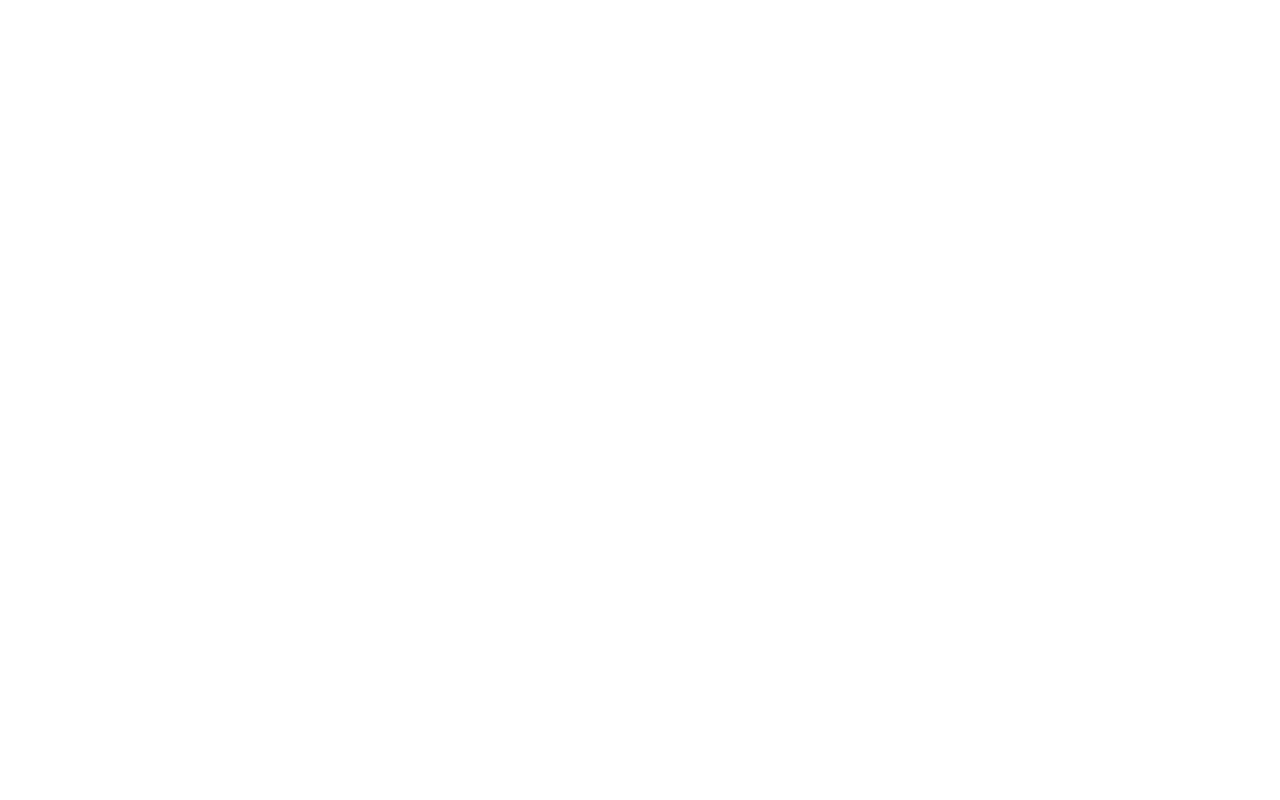
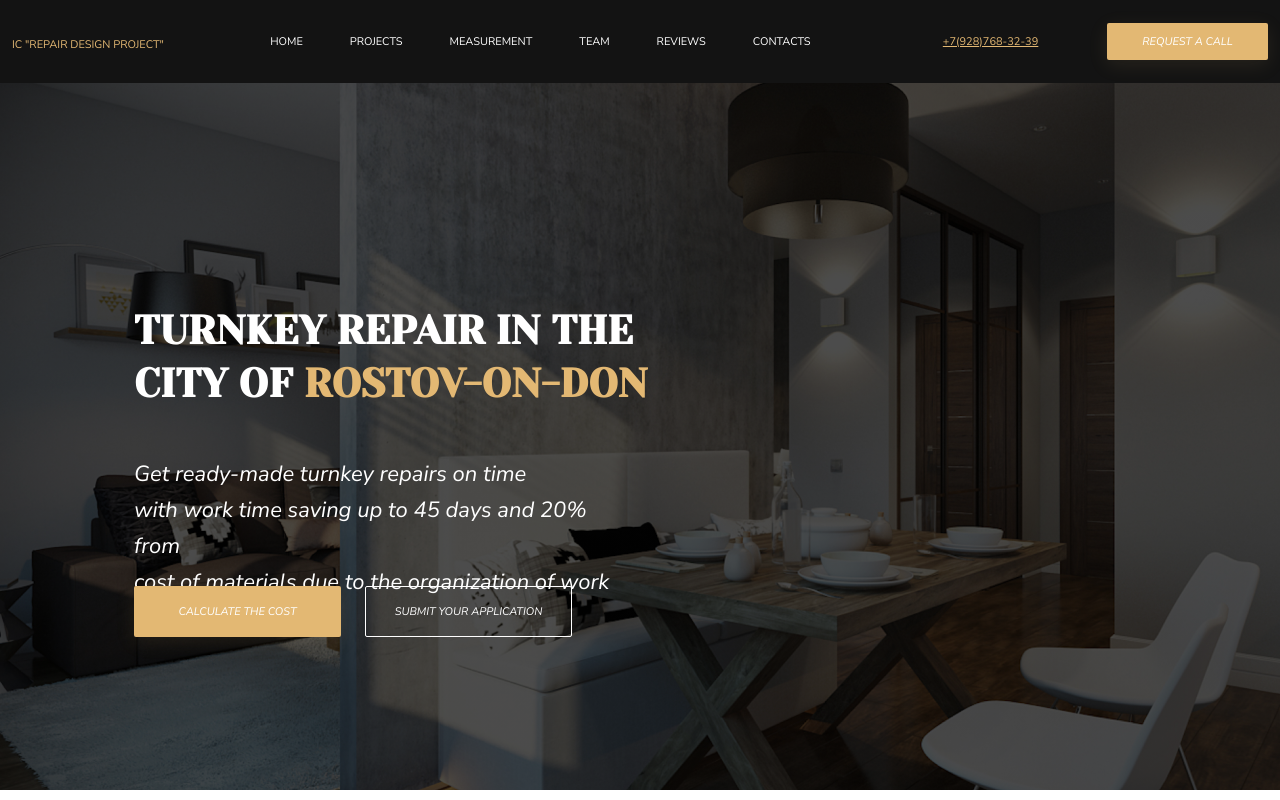
Before and after one commit to Eugene860/Skillfactory, a plain HTML site: page index.html in a window 1280 px wide. Drawn offline with Linux system fonts and the light colour scheme.

Commit message:
add files

```diff
--- /dev/null
+++ b/CSS/style.css
@@ -0,0 +1,139 @@
+@import url('https://fonts.googleapis.com/css2?family=Nunito+Sans:ital@0;1&family=Yeseva+One&display=swap');
+* {
+box-sizing: border-box;
+}
+body {
+    margin: 0;
+    padding: 0;
+}
+.headerbutton {
+    background: #E3B873;
+    box-shadow: 0px 5px 20px rgba(227, 184, 115, 0.1);
+    border: 0;
+    border-radius: 2px;
+    color: white;
+    text-transform: uppercase;
+    padding: auto 0;
+    font-size: 11px;
+    width: 161px;
+    height: 37px;
+    font-family: "Nunito Sans";
+    font-style: italic;
+    line-height: 15px;
+        }
+header {
+    font-family: "Nunito Sans";
+    font-style: normal;
+    font-size: 11px;
+    line-height: 15px;
+}
+.header {
+background-color: #131313;
+}
+.container {
+    display: flex;
+    flex-direction: row;
+    justify-content: space-between;
+    max-width: 1256px;
+    height: 83px;
+    margin: 0 auto;
+    align-items: center;
+    }
+.header__logo {
+    color: #E3B873;
+    width: 180px;
+    height: 10px;
+    font-size: 11px;
+    padding: 0;
+}
+   .header__menu {
+    display: flex;
+    flex-direction: row;
+    justify-content: space-between;
+    list-style: none;
+    margin-right: 47px;
+}
+.hm__item {
+    margin-right: 47px;
+    padding: 0;
+}
+.hmi__link {
+    color: white;
+    text-decoration: none;
+}
+.phone {
+    width: 126px;
+    height: 16px;
+    font-size: 11px;
+}
+.phonelink {
+    color: #E3B873;
+}
+.main {
+    max-width: 1438px;
+    height: 707px;
+    background-image: linear-gradient(rgba(0, 0, 0, 0.7), rgba(0, 0, 0, 0.7)), url(../Images/image43.jpg);
+    margin: 0px;
+    padding-left: 134px;
+    padding-top: 194px;
+    padding-bottom: 0px;
+    position: relative;
+
+}
+    .title {
+    padding: 0px 0px 19px 0px;
+    margin: 0px;
+    font-family: "Yeseva One";
+    font-size: 40px;
+    font-style: normal;
+    line-height: 53px;
+    position: relative;
+    top: 0px;
+}
+h1 {
+    text-transform: uppercase;
+    color: white;
+    font-size: 40px;
+}
+.city {
+    color: #E3B873;
+}
+.content {
+    width: 504px;
+    height: 89px;
+    margin: 0px 0px 41px 0px;
+    font-size: 22px;
+    color: white;
+    font-family: "Nunito Sans";
+    font-style: italic;
+    line-height: 36px;
+}
+.mainbutton1 {
+    background: #E3B873;
+    box-shadow: 0px 5px 20px rgba(227, 184, 115, 0.1);
+    border: 0;
+    border-radius: 2px;
+    color: white;
+    text-transform: uppercase;
+    padding: auto 0;
+    font-size: 11px;
+    width: 207px;
+    height: 51px;
+    font-family: "Nunito Sans";
+    font-style: italic;
+    line-height: 15px;
+}
+.mainbutton2 {
+    color: white;
+    text-transform: uppercase;
+    margin-left: 20px;
+    font-size: 11px;
+    width: 207px;
+    height: 51px;
+    background-color: inherit;
+    border: 1px solid #FFFFFF;
+    border-radius: 2px;
+    font-family: "Nunito Sans";
+    font-style: italic;
+    line-height: 15px;
+}
--- a/index.html
+++ b/index.html
@@ -1,3 +1,47 @@
+<!DOCTYPE html>
 <html>
-
+    <head>
+        <meta charset="UTF-8">
+        <meta name="viewport" content="width=device-width, initial-scale=1.0">
+        <link href="https://fonts.googleapis.com/css2?family=Nunito+Sans:ital@0;1&family=Yeseva+One&display=swap" rel="stylesheet">
+        <link href="./CSS/style.css" rel="stylesheet" type="text/css">
+        <title>Документ</title>
+    </head>
+    <body>
+         <header class="header">
+             <div class="container">
+                <div class="header__logo">IC "REPAIR DESIGN PROJECT"</div>
+                <nav>
+                    <ul class="header__menu">
+                        <li class="hm__item"><a href="#" class="hmi__link">HOME</a></li>
+                        <li class="hm__item"><a href="#" class="hmi__link">PROJECTS</a></li>
+                        <li class="hm__item"><a href="#" class="hmi__link">MEASUREMENT</a></li>
+                        <li class="hm__item"><a href="#" class="hmi__link">TEAM</a></li>
+                        <li class="hm__item"><a href="#" class="hmi__link">REVIEWS</a></li>
+                        <li class="hm__item"><a href="#" class="hmi__link">CONTACTS</a></li>
+                    </ul>
+                </nav>
+                 <div class="phone"><a href="rel: +79287683239" class="phonelink">+7(928)768-32-39</a></div>
+                 <button class="headerbutton">Request a call</button>
+             </div>
+         </header>
+         <main>
+            <div class="main">
+                <div class="title">
+                    <h1>
+                    Turnkey Repair in the<br>city of <span class="city">Rostov-on-Don</span>
+                    </h1>
+                </div>
+                <div class="content">
+                Get ready-made turnkey repairs on time <br>with work time saving up to 45 days and 20% from <br>cost of materials due to the organization of work
+                </div>
+                <button class="mainbutton1">
+                CALCULATE THE COST
+                </button>
+                <button class="mainbutton2">
+                SUBMIT YOUR APPLICATION
+                </button>
+            </div>
+         </main>
+     </body>
 </html>
```
Also changed, not shown: index 2.html (deleted, +0 -8 lines), Images/image43.jpg (added).
